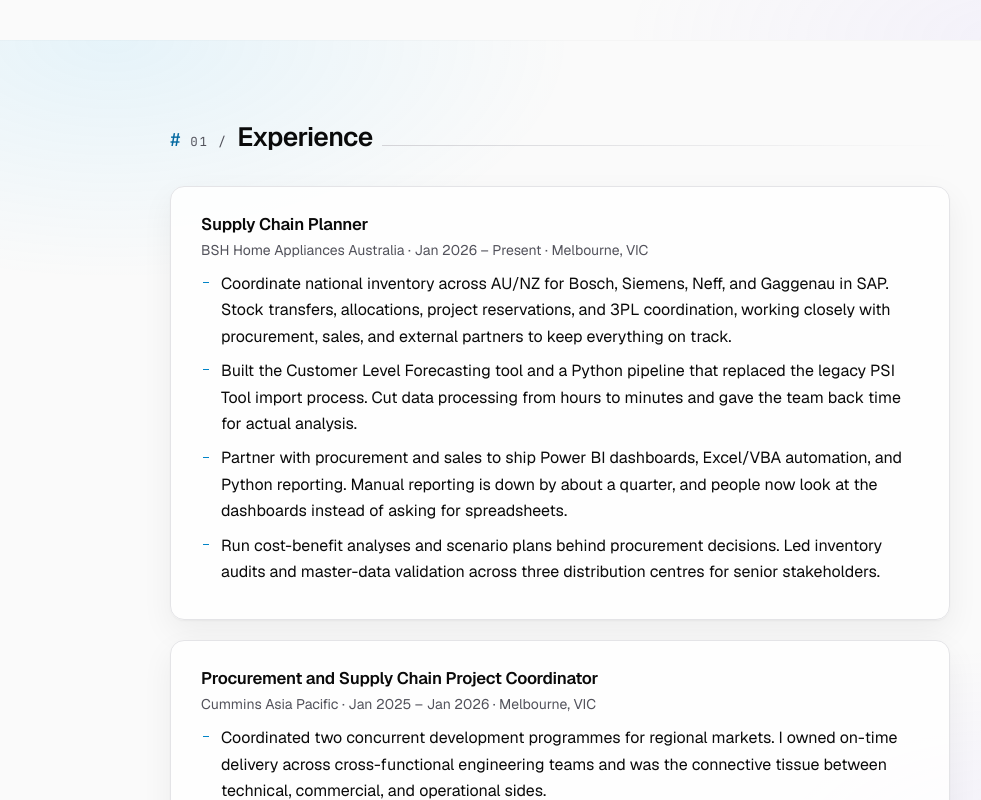
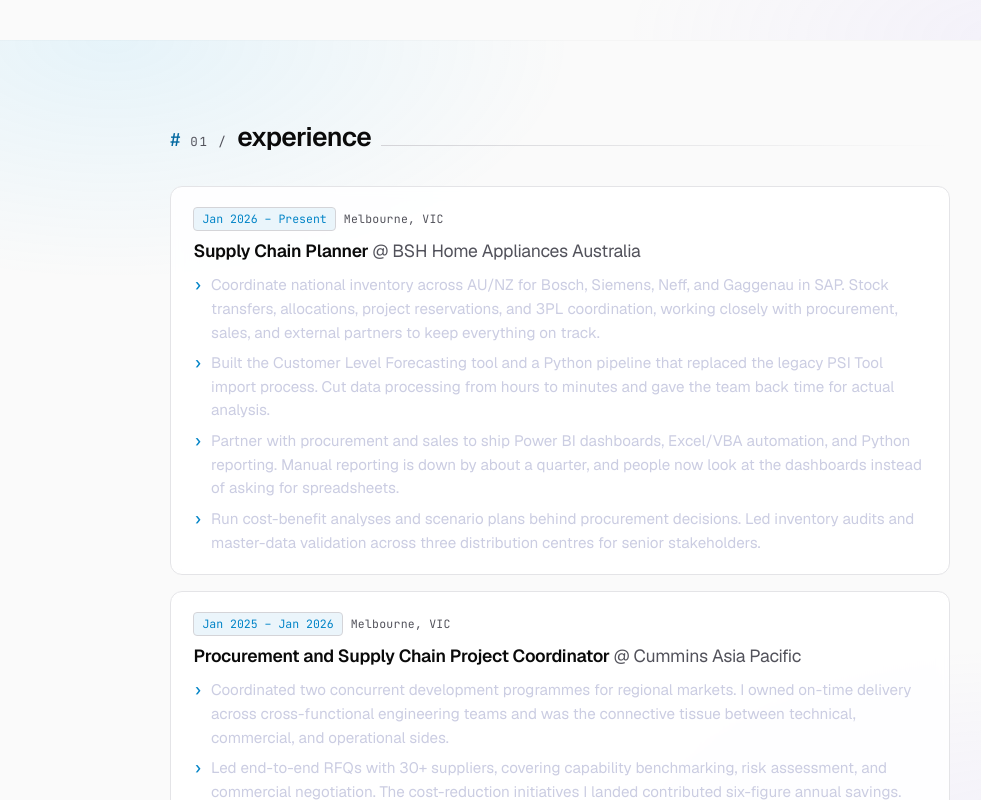
Before and after one commit to Mainulll/Resume, a React (Vite) app: page / in a window 1280 px wide. Shown: the part 760-1560 px from the top of the page, without its empty margins (80-1061 px from the left). Built offline with nearby package versions, Linux system fonts and the light colour scheme.

Commit message:
feat(experience): terminal-styled cards with mono badges and › bullets

```diff
--- a/src/App.jsx
+++ b/src/App.jsx
@@ -436,19 +436,20 @@
 function Experience() {
   return (
     <section id="experience" className="container section">
-      <FadeUp><SectionHeader num="01">Experience</SectionHeader></FadeUp>
+      <FadeUp><SectionHeader num="01">experience</SectionHeader></FadeUp>
       <div className="experience-list">
         {data.experience.map((exp, i) => (
-          <FadeUp key={exp.company} delay={i * 0.05}>
-            <article className="card exp-card">
-              <header className="exp-head">
-                <h3>{exp.role}</h3>
-                <p className="exp-meta">
-                  {exp.company} · {exp.period} · {exp.location}
-                </p>
-              </header>
-              <ul className="bullets">
-                {exp.bullets.map((b) => <li key={b}>{b}</li>)}
+          <FadeUp key={`${exp.company}-${exp.period}`} delay={i * 0.05}>
+            <article className="term-card exp-card">
+              <div className="exp-meta">
+                <span className="exp-badge">{exp.period}</span>
+                <span className="exp-meta-item">{exp.location}</span>
+              </div>
+              <h3 className="exp-role">
+                {exp.role} <span className="exp-at">@ {exp.company}</span>
+              </h3>
+              <ul className="exp-bullets">
+                {exp.bullets.map((b, j) => <li key={j}>{b}</li>)}
               </ul>
             </article>
           </FadeUp>
--- a/src/index.css
+++ b/src/index.css
@@ -133,7 +133,7 @@
 .container-wide { max-width: 960px; margin: 0 auto; padding: 0 1.5rem; }
 
 /* ── Inline link with animated underline ───────────────────────────── */
-a.linked, .footer-links a, .project-card a, .bullets a {
+a.linked, .footer-links a, .project-card a, .exp-bullets a {
   position: relative;
   color: var(--text);
   display: inline;
@@ -143,7 +143,7 @@
   background-position: 0 100%;
   transition: background-size 0.28s ease, color 0.18s ease;
 }
-a.linked:hover, .footer-links a:hover, .project-card a:hover, .bullets a:hover {
+a.linked:hover, .footer-links a:hover, .project-card a:hover, .exp-bullets a:hover {
   background-size: 100% 1px;
   color: var(--accent);
 }
@@ -199,21 +199,6 @@
   color: var(--accent);
 }
 
-/* ── Card ──────────────────────────────────────────────────────────── */
-.card {
-  background: var(--surface); border: 1px solid var(--border); border-radius: 14px;
-  padding: 1.625rem 1.875rem; box-shadow: var(--shadow);
-  transition:
-    transform 0.32s cubic-bezier(0.22, 1, 0.36, 1),
-    border-color 0.32s cubic-bezier(0.22, 1, 0.36, 1),
-    box-shadow 0.45s cubic-bezier(0.22, 1, 0.36, 1),
-    background-color 0.32s ease;
-}
-.card:hover {
-  transform: translateY(-3px);
-  border-color: color-mix(in oklab, var(--accent) 38%, var(--border));
-  box-shadow: var(--shadow-lg);
-}
 
 /* ── Tag / chip ────────────────────────────────────────────────────── */
 .tag {
@@ -266,16 +251,6 @@
   background: linear-gradient(90deg, var(--border-strong), transparent);
 }
 
-/* ── Bullet list ───────────────────────────────────────────────────── */
-.bullets { list-style: none; padding: 0; }
-.bullets li {
-  position: relative; padding-left: 1.25rem; margin-bottom: 0.5rem; line-height: 1.65;
-  color: var(--text);
-}
-.bullets li::before {
-  content: ''; position: absolute; left: 0.1rem; top: 0.7em;
-  width: 6px; height: 1px; background: var(--accent);
-}
 
 /* ── Sticky nav ────────────────────────────────────────────────────── */
 .nav {
@@ -332,11 +307,6 @@
   .nav-disclosure-panel .nav-link { padding: 0.55rem 0.85rem; font-size: 0.875rem; }
 }
 
-/* ── Experience ────────────────────────────────────────────────────── */
-.experience-list { display: flex; flex-direction: column; gap: 1.25rem; }
-.exp-card { display: flex; flex-direction: column; gap: 0.625rem; }
-.exp-head h3 { margin-bottom: 0.125rem; }
-.exp-meta { font-size: 0.875rem; color: var(--text-muted); }
 
 /* ── Skills grid (equal-height rows) ───────────────────────────────── */
 .pillars-grid {
@@ -419,7 +389,6 @@
   .container, .container-wide { padding: 0 1.25rem; }
   .section { padding: 4rem 0; }
   .hero { padding: 3.5rem 0 3rem; }
-  .card { padding: 1.25rem 1.4rem; }
   .section-header { margin-bottom: 2rem; }
   .footer { padding: 3.5rem 0; margin-top: 2.5rem; }
 }
@@ -625,3 +594,63 @@
   .hero { padding: 3rem 0 2.5rem; }
   .term-body { padding: 1.25rem 1.25rem 1.5rem; font-size: 0.82rem; }
 }
+
+/* ── Terminal card (shared) ────────────────────────────────────────── */
+.term-card {
+  background: var(--surface);
+  border: 1px solid var(--border);
+  border-radius: 12px;
+  padding: 1.25rem 1.4rem;
+  backdrop-filter: blur(6px);
+  transition: border-color 0.2s ease, transform 0.2s ease, box-shadow 0.3s ease;
+}
+.term-card:hover {
+  border-color: rgba(125, 211, 252, 0.3);
+  transform: translateY(-2px);
+  box-shadow: var(--shadow);
+}
+
+/* ── Experience ────────────────────────────────────────────────────── */
+.experience-list { display: flex; flex-direction: column; gap: 1rem; }
+.exp-meta {
+  display: flex; flex-wrap: wrap; gap: 0.5rem; align-items: center;
+  font-family: 'JetBrains Mono', monospace;
+  font-size: 0.72rem;
+  color: var(--text-muted);
+  margin-bottom: 0.55rem;
+}
+.exp-badge {
+  padding: 0.12rem 0.5rem;
+  border: 1px solid var(--border-strong);
+  border-radius: 4px;
+  color: var(--accent);
+  background: var(--accent-soft);
+}
+.exp-meta-item { letter-spacing: 0.02em; }
+.exp-role {
+  font-family: 'Geist', sans-serif;
+  font-size: 1.1rem;
+  font-weight: 600;
+  color: var(--text);
+  margin: 0 0 0.65rem;
+  letter-spacing: -0.015em;
+  line-height: 1.3;
+}
+.exp-at { color: var(--text-muted); font-weight: 400; }
+.exp-bullets { list-style: none; padding: 0; margin: 0; }
+.exp-bullets li {
+  position: relative;
+  padding-left: 1.1rem;
+  margin-bottom: 0.45rem;
+  color: #cbcde2;
+  font-size: 0.95rem;
+  line-height: 1.55;
+}
+.exp-bullets li::before {
+  content: '›';
+  position: absolute; left: 0;
+  color: var(--accent);
+  font-family: 'JetBrains Mono', monospace;
+  font-weight: 600;
+}
+.exp-bullets li:last-child { margin-bottom: 0; }
```
